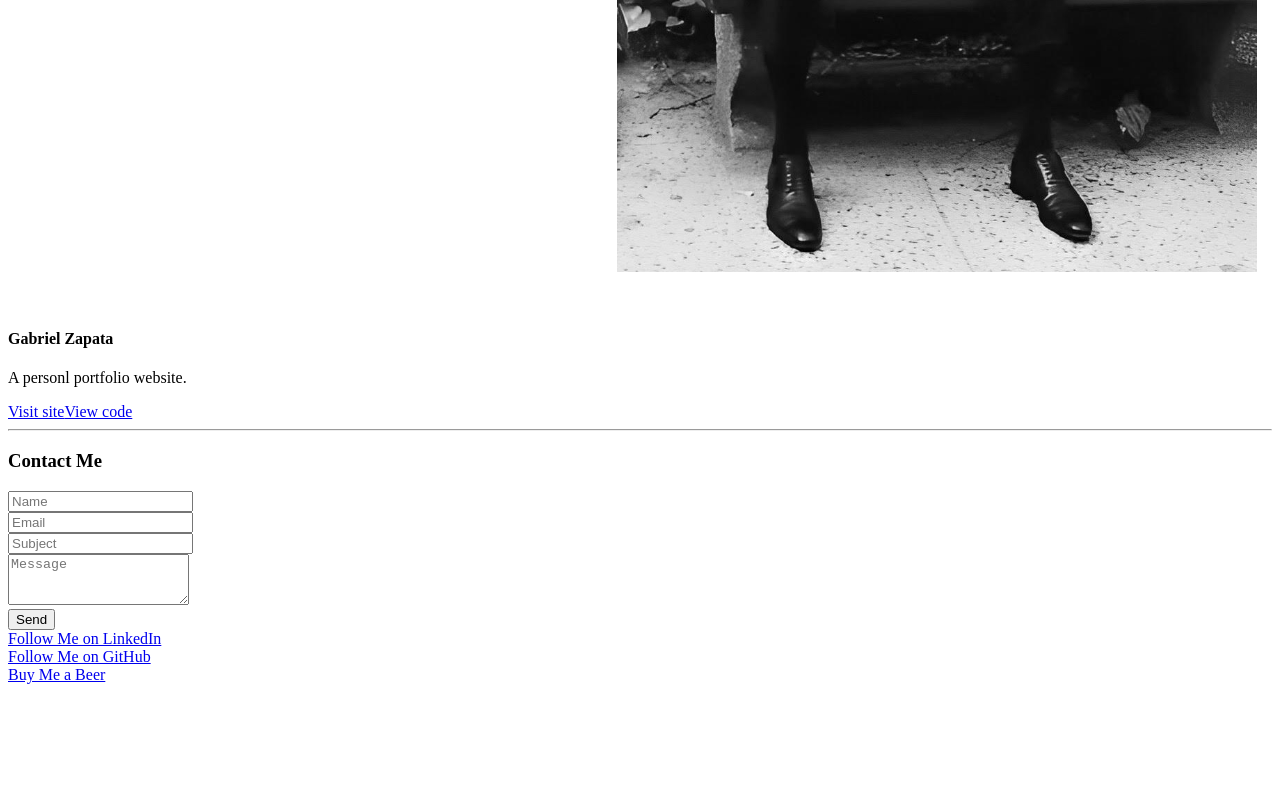
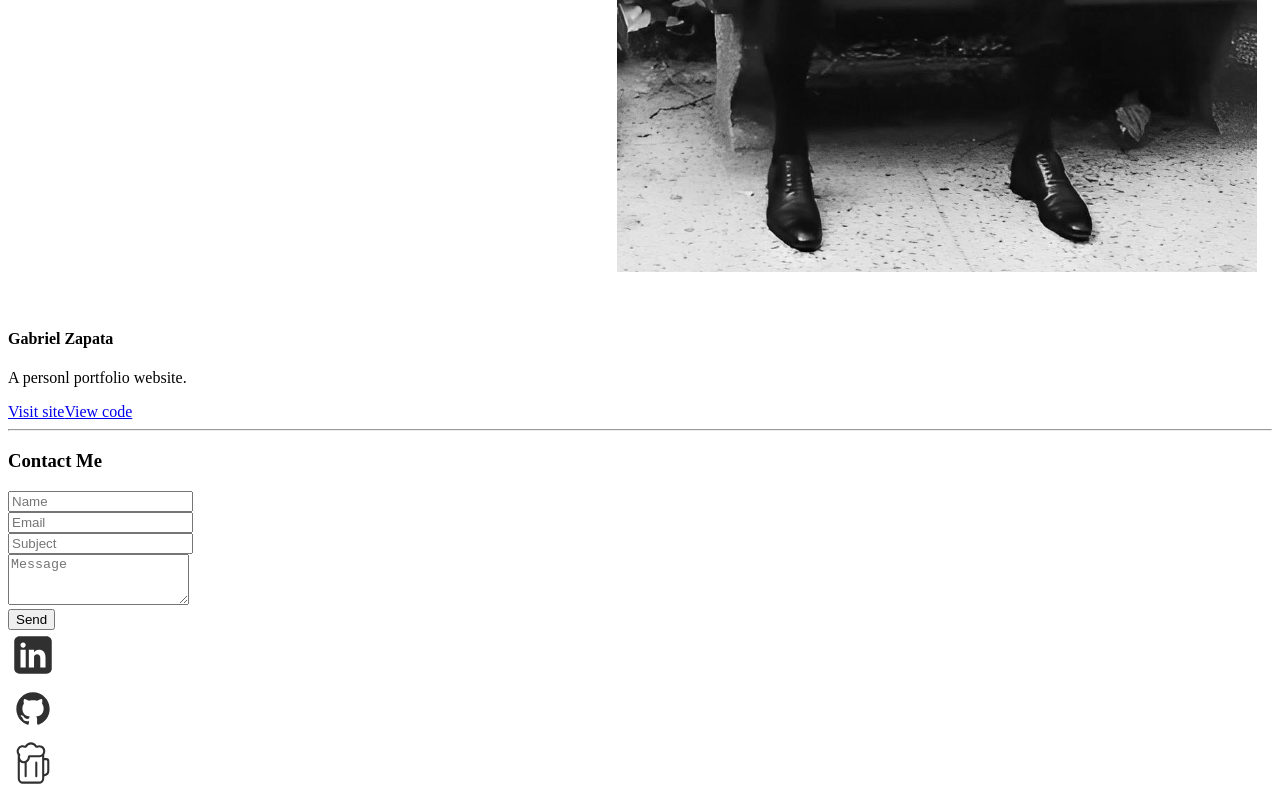
Before and after one commit to kendalenz/personal-website, a React app: page /#/ in a window 1280 px wide. Shown: the part 8167-8967 px from the top of the page. Before the commit the page ends 8859 px from the top, so only its background shows below. Built offline with nearby package versions, Linux system fonts and the light colour scheme; the HTML template or start-up script is replaced by a standard one.

Commit message:
changed icons to svg

```diff
--- a/src/Components/Contact.js
+++ b/src/Components/Contact.js
@@ -29,23 +29,88 @@ const Contact = () => {
         <div className='container'>
           <div className='row'>
             <div className='col mb-4'>
-              <a className='link-dark' href='https://www.linkedin.com/in/kendalenz/'>Follow Me on LinkedIn</a>
+              <a href='https://www.linkedin.com/in/kendalenz/' target='blank'>
+                <svg xmlns="http://www.w3.org/2000/svg" x="0px" y="0px" width="50" height="50" viewBox="0,0,256,256">
+                  <g
+                    fill="none"
+                    fillRule="nonzero"
+                    stroke="none"
+                    strokeWidth="1"
+                    strokeLinecap="butt"
+                    strokeLinejoin="miter"
+                    strokeMiterlimit="10"
+                    strokeDasharray=""
+                    strokeDashoffset="0"
+                    fontFamily="none"
+                    fontWeight="none"
+                    fontSize="none"
+                    textAnchor="none"
+                  >
+                  <g transform="scale(5.33333,5.33333)">
+                    <path
+                      d="M42,37c0,2.762 -2.238,5 -5,5h-26c-2.761,0 -5,-2.238 -5,-5v-26c0,-2.762 2.239,-5 5,-5h26c2.762,0 5,2.238 5,5z"
+                      fill="#303030">
+                    </path>
+                    <path
+                      d="M12,19h5v17h-5zM14.485,17h-0.028c-1.492,0 -2.457,-1.112 -2.457,-2.501c0,-1.419 0.995,-2.499 2.514,-2.499c1.521,0 2.458,1.08 2.486,2.499c0,1.388 -0.965,2.501 -2.515,2.501zM36,36h-5v-9.099c0,-2.198 -1.225,-3.698 -3.192,-3.698c-1.501,0 -2.313,1.012 -2.707,1.99c-0.144,0.35 -0.101,1.318 -0.101,1.807v9h-5v-17h5v2.616c0.721,-1.116 1.85,-2.616 4.738,-2.616c3.578,0 6.261,2.25 6.261,7.274l0.001,9.726z"
+                      fill="#ffffff">
+                    </path>
+                  </g>
+                  </g>
+                </svg>
+              </a>
             </div>
             <div className='col mb-4'>
-             <a className='link-dark' href='https://github.com/kendalenz'>Follow Me on GitHub</a>
+              <a href='https://github.com/kendalenz' target='blank'>
+                <svg xmlns="http://www.w3.org/2000/svg" x="0px" y="0px" width="50" height="50" viewBox="0,0,256,256">
+                  <g
+                    fill="#303030"
+                    fillRule="nonzero"
+                    stroke="none"
+                    strokeWidth="1"
+                    strokeLinecap="butt"
+                    strokeLinejoin="miter"
+                    strokeMiterlimit="10"
+                    strokeDasharray=""
+                    strokeDashoffset="0"
+                    fontFamily="none"
+                    fontWeight="none"
+                    fontSize="none"
+                    textAnchor="none"
+                  >
+                  <g transform="scale(3.55556,3.55556)">
+                    <path d="M36,12c13.255,0 24,10.745 24,24c0,10.656 -6.948,19.685 -16.559,22.818c0.003,-0.009 0.007,-0.022 0.007,-0.022c0,0 -1.62,-0.759 -1.586,-2.114c0.038,-1.491 0,-4.971 0,-6.248c0,-2.193 -1.388,-3.747 -1.388,-3.747c0,0 10.884,0.122 10.884,-11.491c0,-4.481 -2.342,-6.812 -2.342,-6.812c0,0 1.23,-4.784 -0.426,-6.812c-1.856,-0.2 -5.18,1.774 -6.6,2.697c0,0 -2.25,-0.922 -5.991,-0.922c-3.742,0 -5.991,0.922 -5.991,0.922c-1.419,-0.922 -4.744,-2.897 -6.6,-2.697c-1.656,2.029 -0.426,6.812 -0.426,6.812c0,0 -2.342,2.332 -2.342,6.812c0,11.613 10.884,11.491 10.884,11.491c0,0 -1.097,1.239 -1.336,3.061c-0.76,0.258 -1.877,0.576 -2.78,0.576c-2.362,0 -4.159,-2.296 -4.817,-3.358c-0.649,-1.048 -1.98,-1.927 -3.221,-1.927c-0.817,0 -1.216,0.409 -1.216,0.876c0,0.467 1.146,0.793 1.902,1.659c1.594,1.826 1.565,5.933 7.245,5.933c0.617,0 1.876,-0.152 2.823,-0.279c-0.006,1.293 -0.007,2.657 0.013,3.454c0.034,1.355 -1.586,2.114 -1.586,2.114c0,0 0.004,0.013 0.007,0.022c-9.61,-3.133 -16.558,-12.162 -16.558,-22.818c0,-13.255 10.745,-24 24,-24z">
+                    </path>
+                  </g>
+                  </g>
+                </svg>
+              </a>
             </div>
             <div className='col mb-4'>
-              <a className='link-dark' href='https://www.buymeacoffee.com/kendalenz'>Buy Me a Beer</a>
-            </div>
-            <div className='w-100'></div>
-            <div className='col mb-4'>
-              <a className='social-icon' href='https://www.linkedin.com/in/kendalenz/' target='blank'><ion-icon size='large' name='logo-linkedin'></ion-icon></a>
-            </div>
-            <div className='col mb-4'>
-              <a className='social-icon' href='https://github.com/kendalenz' target='blank'><ion-icon size='large' name='logo-github'></ion-icon></a>
-            </div>
-            <div className='col mb-4'>
-              <a className='social-icon' href='https://www.buymeacoffee.com/kendalenz' target='blank'><ion-icon size='large' name='beer'></ion-icon></a>
+              <a href='https://www.buymeacoffee.com/kendalenz' target='blank'>
+                <svg
+                  fill="#303030"
+                  viewBox="0 0 24 24"
+                  xmlns="http://www.w3.org/2000/svg"
+                  width="50"
+                  height="50"
+                >
+                    <g id="SVGRepo_bgCarrier" strokeWidth="1">
+                    </g>
+                    <g id="SVGRepo_tracerCarrier" strokeLinecap="round" strokeLinejoin="round">
+                    </g>
+                    <g id="SVGRepo_iconCarrier">
+                    <g id="Beer_Mug_Full" data-name="Beer Mug Full">
+                    <g>
+                      <path d="M18.356,9.63h-.97V7.99a2.938,2.938,0,0,0,.5-1.65,1.77,1.77,0,0,0-.01-.23,2.905,2.905,0,0,0-1.64-2.38,2.956,2.956,0,0,0-2.4-.07,3.278,3.278,0,0,0-5.62,0,2.9,2.9,0,0,0-1.68-.17,2.866,2.866,0,0,0-2.16,1.75,2.948,2.948,0,0,0,.3,2.77V19.43a2.5,2.5,0,0,0,2.5,2.5h7.71a2.5,2.5,0,0,0,2.5-2.5v-.99l.91-.36a2.433,2.433,0,0,0,1.54-2.27V11.1A1.481,1.481,0,0,0,18.356,9.63Zm-1.97,9.8a1.5,1.5,0,0,1-1.5,1.5H7.176a1.5,1.5,0,0,1-1.5-1.5V11.34a2.858,2.858,0,0,0,1.93.74c.13,0,.25-.01.37-.02V18.4a.5.5,0,0,0,.5.5.5.5,0,0,0,.5-.5V11.82a.17.17,0,0,0-.01-.07,2.939,2.939,0,0,0,1.57-2.46h4.42a2.86,2.86,0,0,0,1.43-.38Zm-.01-11.77a1.949,1.949,0,0,1-1.42.63h-4.61a.8.8,0,0,0-.79.61,1.231,1.231,0,0,0-.02.2,1.975,1.975,0,0,1-1.05,1.78,1.934,1.934,0,0,1-2.8-1.72,1.808,1.808,0,0,1,.17-.77.6.6,0,0,0-.13-.68,1.939,1.939,0,0,1-.41-2.11,1.868,1.868,0,0,1,1.4-1.13,2.531,2.531,0,0,1,.38-.03,1.909,1.909,0,0,1,.86.2.766.766,0,0,0,.59.06A.8.8,0,0,0,9,4.32a2.273,2.273,0,0,1,4.06,0,.751.751,0,0,0,.44.38.8.8,0,0,0,.59-.05,1.917,1.917,0,0,1,2.79,1.54A1.886,1.886,0,0,1,16.376,7.66Zm2.46,8.15a1.428,1.428,0,0,1-.92,1.34l-.52.22V10.63h.96a.478.478,0,0,1,.48.47Z">
+                      </path>
+                      <path d="M13.577,18.9a.5.5,0,0,1-.5-.5V11.82a.5.5,0,0,1,1,0V18.4A.5.5,0,0,1,13.577,18.9Z">
+                      </path>
+                    </g>
+                    </g>
+                    </g>
+                </svg>
+              </a>
             </div>
         </div>
       </div>
```
Also changed, not shown: 2 other files (tests, documents, lock files or other folders).
